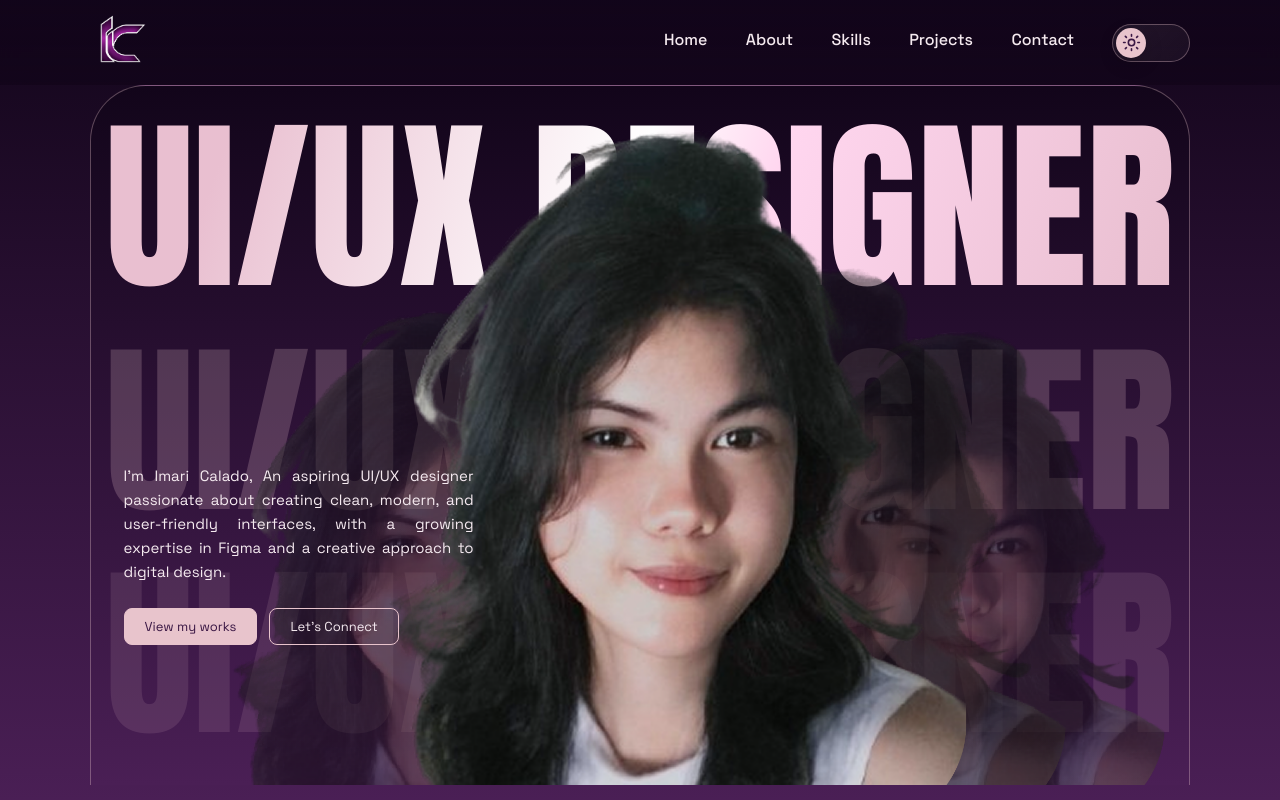
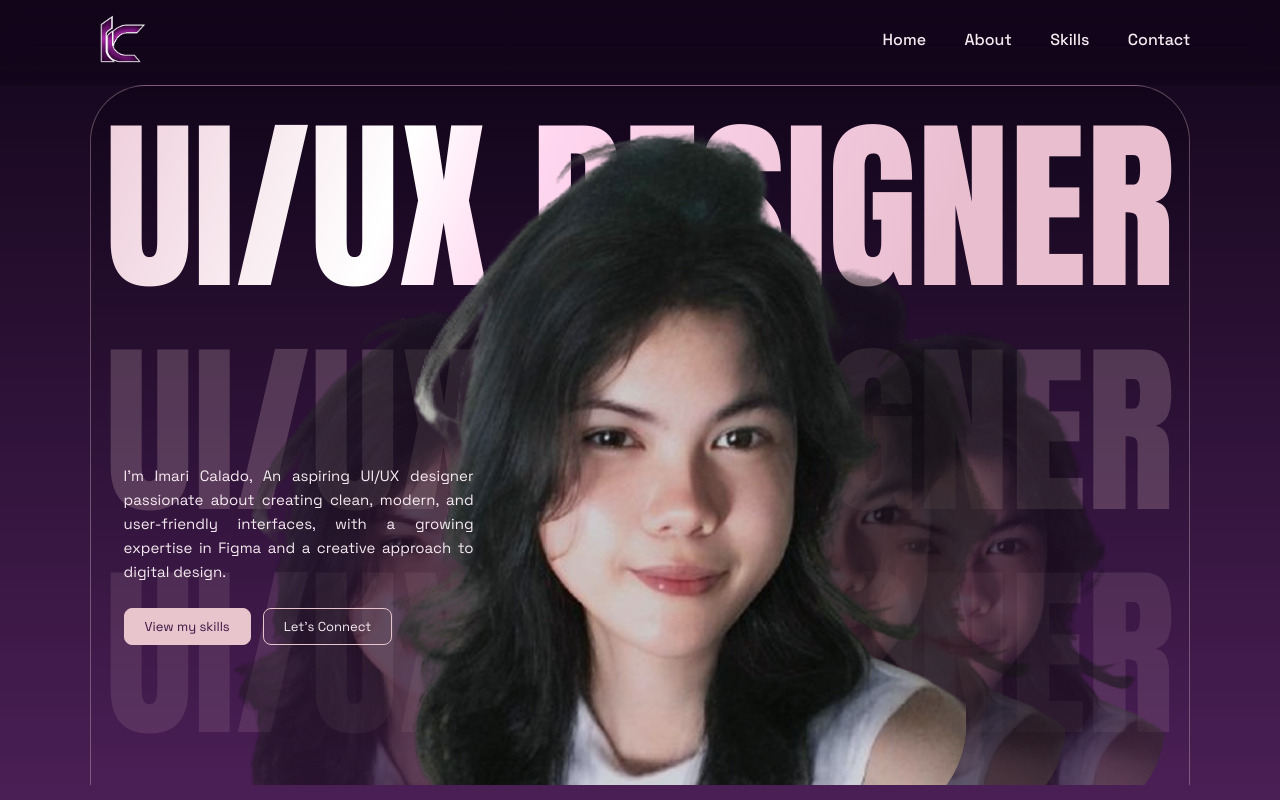
Before and after one commit to virgorithm/Portfolio, a React (Vite) app: page / in a window 1280 px wide. Shown: the top 800 px of the page. Built offline with nearby package versions, Linux system fonts and the light colour scheme; a web font is replaced by a local one.

Commit message:
Update skills styling and remove projects and theme toggle

```diff
--- a/src/App.css
+++ b/src/App.css
@@ -1,6 +1,8 @@
 @import url('https://fonts.googleapis.com/css2?family=Playfair+Display:ital,wght@1,400&display=swap');
 
 :root {
+  --about-bg: radial-gradient(circle at 50% 43%, rgba(185, 88, 180, 0.26), transparent 34%),
+    linear-gradient(180deg, rgba(18, 5, 26, 0.98), rgba(74, 31, 85, 0.98));
   --bg-top: #12051a;
   --bg-bottom: #4a1f55;
   --pink: #e8c4cc;
@@ -23,40 +25,7 @@
   --hero-title-base: #e9bfd0;
   --hero-title-glow: #ffffff;
   --hero-title-soft: #ffd6ef;
-  --toggle-track-start: rgba(255, 255, 255, 0.07);
-  --toggle-track-end: rgba(255, 255, 255, 0.04);
-  --toggle-thumb-bg: var(--pink);
-  --toggle-thumb-color: var(--accent-contrast);
   --section-space: clamp(72px, 9vw, 120px);
-}
-
-html[data-theme="light"] {
-  --bg-top: #fcf8ff;
-  --bg-bottom: #eadcff;
-  --pink: #9b6ee8;
-  --text: #321850;
-  --line: rgba(155, 110, 232, 0.3);
-  --accent-contrast: #ffffff;
-  --dot-color: rgba(155, 110, 232, 0.15);
-  --nav-bg-start: rgba(252, 248, 255, 0.96);
-  --nav-bg-end: rgba(238, 225, 255, 0.86);
-  --panel-bg: rgba(255, 255, 255, 0.54);
-  --card-bg-start: rgba(255, 255, 255, 0.72);
-  --card-bg-end: rgba(235, 222, 255, 0.48);
-  --field-bg: rgba(255, 255, 255, 0.7);
-  --title-shadow: rgba(183, 145, 235, 0.36);
-  --fade-bottom: rgba(252, 248, 255, 0.86);
-  --thumb-start: #dcc7ff;
-  --thumb-end: #aa82f0;
-  --brand-color: #3b1b58;
-  --brand-glow: #9b6ee8;
-  --hero-title-base: #9b6ee8;
-  --hero-title-glow: #c4a4fb;
-  --hero-title-soft: #7f55c8;
-  --toggle-track-start: rgba(222, 202, 255, 0.82);
-  --toggle-track-end: rgba(246, 239, 255, 0.92);
-  --toggle-thumb-bg: #c7a7ff;
-  --toggle-thumb-color: #ffffff;
 }
 
 * { box-sizing: border-box; margin: 0; padding: 0; }
@@ -221,66 +190,6 @@ a { color: inherit; text-decoration: none; }
 .nav nav a:hover { border-color: var(--line); }
 .nav nav a { white-space: nowrap; }
 
-.theme-toggle {
-  position: relative;
-  width: 78px;
-  height: 38px;
-  display: flex;
-  align-items: center;
-  padding: 3px;
-  border: 1px solid var(--line);
-  border-radius: 999px;
-  color: var(--text);
-  background:
-    linear-gradient(135deg, var(--toggle-track-start), var(--toggle-track-end));
-  cursor: pointer;
-  transition:
-    background 0.2s ease,
-    border-color 0.2s ease,
-    color 0.2s ease,
-    transform 0.2s ease;
-}
-
-.theme-toggle:hover {
-  border-color: var(--pink);
-  color: var(--pink);
-}
-
-.theme-toggle:focus-visible {
-  outline: 2px solid var(--pink);
-  outline-offset: 3px;
-}
-
-.theme-toggle-thumb {
-  width: 30px;
-  height: 30px;
-  display: grid;
-  place-items: center;
-  border-radius: 50%;
-  background: var(--toggle-thumb-bg);
-  color: var(--toggle-thumb-color);
-  box-shadow: 0 6px 18px rgba(0, 0, 0, 0.18);
-  transform: translateX(0);
-  transition:
-    transform 0.25s ease,
-    background 0.25s ease,
-    color 0.25s ease;
-}
-
-html[data-theme="light"] .theme-toggle-thumb {
-  transform: translateX(40px);
-}
-
-.theme-toggle svg {
-  width: 19px;
-  height: 19px;
-  fill: none;
-  stroke: currentColor;
-  stroke-width: 2;
-  stroke-linecap: round;
-  stroke-linejoin: round;
-}
-
 /* hero */
 .frame {
   position: relative;
@@ -418,20 +327,6 @@ html[data-theme="light"] .theme-toggle-thumb {
     font-size: 14px;
   }
 
-  .theme-toggle {
-    width: 68px;
-    height: 34px;
-  }
-
-  .theme-toggle-thumb {
-    width: 26px;
-    height: 26px;
-  }
-
-  html[data-theme="light"] .theme-toggle-thumb {
-    transform: translateX(34px);
-  }
-
   .frame {
     border-radius: 32px 32px 0 0;
     height: clamp(600px, 142vw, 690px);
@@ -531,7 +426,7 @@ html[data-theme="light"] .theme-toggle-thumb {
   padding: 28px;
   background: var(--panel-bg);
 }
-.panel h3, .project h3 { font-weight: 600; font-size: 20px; margin-bottom: 16px; }
+.panel h3 { font-weight: 600; font-size: 20px; margin-bottom: 16px; }
 
 .chips { list-style: none; display: flex; flex-wrap: wrap; gap: 10px; }
 .chips li, .chips a {
@@ -542,7 +437,6 @@ html[data-theme="light"] .theme-toggle-thumb {
   border-radius: 999px;
 }
 .chips a:hover { background: var(--pink); color: var(--accent-contrast); }
-.chips.small li { font-size: 12px; padding: 4px 12px; }
 
 .facts { display: grid; gap: 12px; margin: 28px 0; }
 .facts div { display: flex; gap: 16px; padding-bottom: 12px; border-bottom: 1px solid var(--line); }
@@ -561,23 +455,9 @@ html[data-theme="light"] .theme-toggle-thumb {
   padding: 0;
   border: 1px solid var(--line);
   border-radius: 0 0 56px 56px;
-  background:
-    radial-gradient(circle at 50% 43%, rgba(185, 88, 180, 0.26), transparent 34%),
-    linear-gradient(180deg, rgba(18, 5, 26, 0.98), rgba(74, 31, 85, 0.98));
+  background: var(--about-bg);
 }
 
-html[data-theme="light"] .about {
-  background:
-    radial-gradient(circle at 50% 43%, rgba(178, 128, 242, 0.28), transparent 36%),
-    linear-gradient(180deg, rgba(253, 249, 255, 0.96), rgba(231, 210, 255, 0.96));
-}
-
-html[data-theme="light"] .about-backdrop span {
-  color: rgba(130, 79, 184, 0.44);
-  text-shadow:
-    0 0 10px rgba(187, 145, 242, 0.18),
-    2px 2px 0 rgba(255, 255, 255, 0.38);
-}
 /* about background greeting */
 .about-backdrop {
   position: absolute;
@@ -731,10 +611,6 @@ html[data-theme="light"] .about-backdrop span {
   color: #CDA6C3;
 }
 
-html[data-theme="light"] .about-role {
-  color: #7c4bb7;
-}
-
 .about-role strong {
   font-family: 'Anton', 'Impact', sans-serif;
   font-size: clamp(38px, 4vw, 52px);
@@ -773,7 +649,7 @@ html[data-theme="light"] .about-role {
 .skills-showcase {
   --process-accent: #d99af5;
   --process-text: #dec2d0;
-  --process-panel: #533456;
+  --process-glow: rgba(217, 154, 245, 0.22);
   padding-block: var(--section-space);
 }
 
@@ -804,8 +680,8 @@ html[data-theme="light"] .about-role {
 
 .process-grid h2 {
   max-width: 17ch;
-  font-size: clamp(32px, 3.25vw, 58px);
-  line-height: 1.4;
+  font-size: clamp(40px, 4.1vw, 72px);
+  line-height: 1.25;
   letter-spacing: 0.055em;
   text-wrap: balance;
 }
@@ -815,7 +691,10 @@ html[data-theme="light"] .about-role {
   min-width: 0;
   min-height: clamp(260px, 23vw, 340px);
   padding: clamp(16px, 1.3vw, 24px);
-  background: var(--process-panel);
+  background:
+    radial-gradient(circle at 18% 22%, var(--process-glow), transparent 36%),
+    radial-gradient(circle at 84% 80%, var(--process-glow), transparent 38%),
+    var(--about-bg);
 }
 
 .process-grid h3 {
@@ -875,7 +754,6 @@ html[data-theme="light"] .about-role {
 
 .process-grid .process-step.show:hover {
   transform: translateY(-8px);
-  background: #624067;
   box-shadow: 0 18px 36px #10081155;
   transition-delay: 0ms;
 }
@@ -930,28 +808,6 @@ html[data-theme="light"] .about-role {
   outline-offset: 6px;
 }
 
-html[data-theme="light"] .skills-showcase {
-  --process-accent: #79409b;
-  --process-text: #482551;
-  --process-panel: #e4d2ee;
-}
-
-html[data-theme="light"] .process-copy p {
-  color: #482551;
-}
-
-html[data-theme="light"] .process-grid .process-step.show:hover {
-  background: #d8bce6;
-}
-
-html[data-theme="light"] .process-contact-link {
-  color: #fff;
-}
-
-html[data-theme="light"] .process-contact-link span {
-  color: #79409b;
-}
-
 @media (max-width: 1100px) {
   .process-grid {
     grid-template-columns: repeat(2, minmax(0, 1fr));
@@ -961,7 +817,7 @@ html[data-theme="light"] .process-contact-link span {
   }
   .process-grid h2 {
     max-width: 25ch;
-    font-size: clamp(34px, 5vw, 52px);
+    font-size: clamp(42px, 6vw, 64px);
   }
   .process-tools, .process-step {
     min-height: 280px;
@@ -975,7 +831,7 @@ html[data-theme="light"] .process-contact-link span {
     padding: 24px 18px;
   }
   .process-grid h2 {
-    font-size: clamp(28px, 7.5vw, 42px);
+    font-size: clamp(34px, 9vw, 50px);
   }
   .process-tools {
     min-height: auto;
@@ -1001,24 +857,6 @@ html[data-theme="light"] .process-contact-link span {
     transform: none;
   }
 }
-
-
-/* projects */
-.project-grid { display: grid; grid-template-columns: repeat(auto-fit, minmax(min(300px, 100%), 1fr)); gap: 32px; }
-.project { border: 1px solid var(--line); border-radius: 24px; overflow: hidden; display: flex; flex-direction: column; }
-.thumb {
-  aspect-ratio: 16 / 9;
-  display: grid;
-  place-items: center;
-  background: linear-gradient(135deg, var(--thumb-start), var(--thumb-end));
-}
-.thumb span { font-family: 'Anton', sans-serif; font-size: 96px; color: var(--pink); opacity: 0.55; }
-.project-body { padding: 24px; display: flex; flex-direction: column; align-items: flex-start; gap: 12px; flex: 1; }
-.project-body h3 { margin: 0; }
-.project-body p { line-height: 1.6; font-size: 15px; }
-.project-type { opacity: 0.65; font-size: 13px !important; }
-.project-body .btn { margin-top: auto; }
-
 
 
 /* contact */
@@ -1130,8 +968,7 @@ html[data-theme="light"] .process-contact-link span {
     margin-bottom: 26px;
   }
 
-  .panel,
-  .project-body {
+  .panel {
     padding: 18px;
   }
 
@@ -1180,8 +1017,7 @@ html[data-theme="light"] .process-contact-link span {
     bottom: 148px;
   }
 
-  .contact-info p,
-  .project-body p {
+  .contact-info p {
     font-size: 14px;
   }
 
@@ -1305,21 +1141,7 @@ html[data-theme="light"] .process-contact-link span {
   }
 }
 
-html[data-theme="light"] .page .hero .shimmer-title {
-  animation: titleShimmerSoft 8s ease-in-out infinite;
-}
 
-@keyframes titleShimmerSoft {
-  0% {
-    background-position: 85% center;
-  }
-  50% {
-    background-position: 15% center;
-  }
-  100% {
-    background-position: 85% center;
-  }
-}
 
 @media (prefers-reduced-motion: reduce) {
   .page .shimmer-title {
--- a/src/App.js
+++ b/src/App.js
@@ -1,7 +1,6 @@
 import React from 'react';
 import Header from './components/Header';
 import About from './components/About';
-import Projects from './components/Projects';
 import Contact from './components/Contact';
 import Footer from './components/Footer';
 
@@ -10,7 +9,6 @@ function App() {
     <>
       <Header />
       <About />
-      <Projects />
       <Contact />
       <Footer />
     </>
--- a/src/App.jsx
+++ b/src/App.jsx
@@ -5,7 +5,6 @@ import Layout from "./components/Layout.jsx";
 import Home from "./pages/Home.jsx";
 import About from "./pages/About.jsx";
 import Skills from "./pages/Skills.jsx";
-import Projects from "./pages/Projects.jsx";
 import Contact from "./pages/Contact.jsx";
 
 export default function App() {
@@ -161,7 +160,6 @@ export default function App() {
           <Home />
           <About />
           <Skills />
-          <Projects />
           <Contact />
         </Layout>
       </div>
--- a/src/components/Layout.jsx
+++ b/src/components/Layout.jsx
@@ -1,10 +1,7 @@
-import ThemeToggle from "./ThemeToggle.jsx"
-
 const links = [
   { to: '#home', label: 'Home' },
   { to: '#about', label: 'About' },
   { to: '#skills', label: 'Skills' },
-  { to: '#projects', label: 'Projects' },
   { to: '#contact', label: 'Contact' },
 ]
 
@@ -42,7 +39,6 @@ export default function Layout({ children }) {
               {l.label}
             </a>
           ))}
-          <ThemeToggle />
         </nav>
       </header>
       <div className="page-transition">
--- a/src/components/ThemeToggle.jsx
+++ /dev/null
@@ -1,39 +0,0 @@
-import { useEffect, useState } from "react";
-
-const getInitialTheme = () => {
-  if (typeof window === "undefined") return "dark";
-  return window.localStorage.getItem("theme") || "dark";
-};
-
-export default function ThemeToggle() {
-  const [theme, setTheme] = useState(getInitialTheme);
-  const isLight = theme === "light";
-
-  useEffect(() => {
-    document.documentElement.dataset.theme = theme;
-    window.localStorage.setItem("theme", theme);
-  }, [theme]);
-
-  return (
-    <button
-      className="theme-toggle"
-      type="button"
-      aria-label={`Switch to ${isLight ? "dark" : "light"} mode`}
-      title={`Switch to ${isLight ? "dark" : "light"} mode`}
-      onClick={() => setTheme(isLight ? "dark" : "light")}
-    >
-      <span className="theme-toggle-thumb">
-        {isLight ? (
-          <svg viewBox="0 0 24 24" aria-hidden="true">
-            <path d="M21 13.4A8 8 0 0 1 10.6 3a7 7 0 1 0 10.4 10.4Z" />
-          </svg>
-        ) : (
-          <svg viewBox="0 0 24 24" aria-hidden="true">
-            <path d="M12 4V2m0 20v-2m8-8h2M2 12h2m14.4-6.4 1.4-1.4M4.2 19.8l1.4-1.4m0-12.8L4.2 4.2m15.6 15.6-1.4-1.4" />
-            <circle cx="12" cy="12" r="4" />
-          </svg>
-        )}
-      </span>
-    </button>
-  );
-}
--- a/src/pages/Home.jsx
+++ b/src/pages/Home.jsx
@@ -17,7 +17,7 @@ export default function Home() {
             I'm Imari Calado, An aspiring UI/UX designer passionate about creating clean, modern, and user-friendly interfaces, with a growing expertise in Figma and a creative approach to digital design.
           </p>
           <div className="actions">
-            <a href="#projects" className="btn solid">View my works</a>
+            <a href="#skills" className="btn solid">View my skills</a>
             <a href="#contact" className="btn ghost">Let's Connect</a>
           </div>
         </div>
```
Also changed, not shown: src/components/Projects.jsx (deleted, +0 -13 lines), src/data.js (+0 -31 lines), src/pages/Projects.jsx (deleted, +0 -36 lines).
